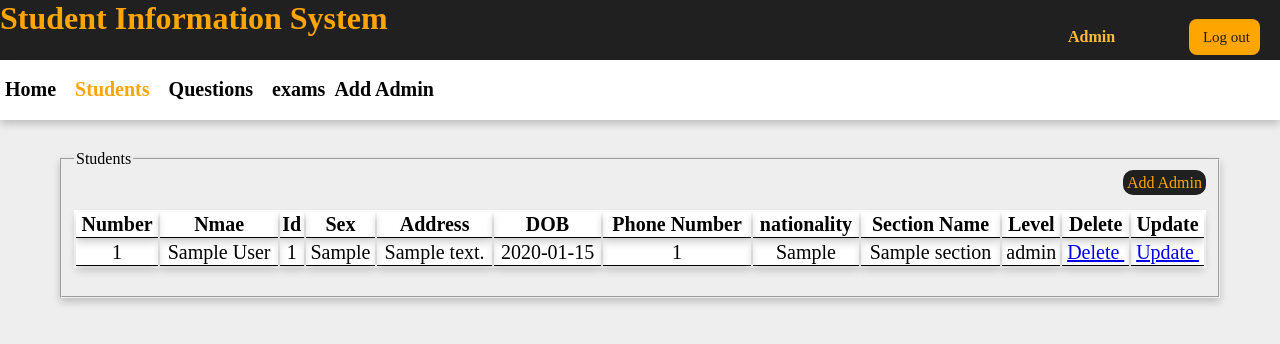
After one commit to Abdulhafeedh/student_information_system, a PHP site: page /show_student.php in a window 1280 px wide. The commit adds this page. Shown: the top 344 px of the page. Run offline with PHP 8.4, Linux system fonts and the light colour scheme; tables that the repository leaves empty hold one stand-in row (values such as "Sample post").

Commit message:
Add project web

```diff
--- a/header.php
+++ b/header.php
@@ -6,7 +6,7 @@
     <h1>Student Information System</h1><br>
     <?php
     session_start();
-    echo '<a id="wel" href="add_admin.php?update=update " ><i class="fa-solid fa-user-gear"></i> Admin</a>' ?>
+    echo '<a id="wel" href="add_update_admin.php?update=update " ><i class="fa-solid fa-user-gear"></i> Admin</a>' ?>
 
     <!-- <a id="wel" onclick="aboutus()" style="cursor: pointer;"><i class="fa-solid fa-circle-info"></i> About us</a>' -->
     <a id="user" href="logout.php"><i class="fa-solid fa-arrow-up-right-from-square"></i>&nbsp;Log out</a>
--- a/show_addmin.php
+++ b/show_admin.php
@@ -21,7 +21,7 @@
 		<a  href="course.php"><i class="fa-solid fa-book-open-reader"></i>&nbsp;Course&nbsp;&nbsp;</a>
 		<a  href="Questions.php"><i class="fa-solid fa-clipboard-question"></i>&nbsp;Questions&nbsp;&nbsp;</a>
 		<a  href="student_exams.php"><i class="fa-solid fa-chalkboard-user"></i>&nbsp;exams</a>
-		<a  style="color: orange; href="add_admin.php"><i class="fa-solid fa-chalkboard-user"></i>&nbsp;Add Admin</a>
+		<a  style="color: orange; href="add_update_admin.php"><i class="fa-solid fa-chalkboard-user"></i>&nbsp;Add Admin</a>
 		</nav>';
 
 	if (isset($_GET["admin_id"])) {
@@ -33,7 +33,7 @@
 	$sql = mysqli_query($con, "select * from admin");
 
 	echo '<fieldset id="fieldtable" ><legend>Students</legend>
-		<div style="text-align: right;"><a href="add_admin.php?add=add"  class="button_add">Add Admin</a></div><br>
+		<div style="text-align: right;"><a href="add_update_admin.php?add=add"  class="button_add">Add Admin</a></div><br>
 	<table id="idtable2" >
 		<tr>
 		<th align=center>Id</th>
--- /dev/null
+++ b/show_student.php
@@ -0,0 +1,84 @@
+<!DOCTYPE html>
+<html lang="en">
+
+<head>
+    <meta charset="UTF-8">
+    <meta http-equiv="X-UA-Compatible" content="IE=edge">
+    <meta name="viewport" content="width=device-width, initial-scale=1.0">
+    <link rel="stylesheet" href="../fontawesome-free-6.1.1-web/css/all.min.css">
+    <link rel="stylesheet" href="style.css">
+    <title>Admin</title>
+</head>
+
+<body>
+
+    <?PHP
+    include "header.php";
+    include "connect.php";
+    echo '<nav id="nav_id">
+		<br>
+		<a " href="index.php"><i class="fa-solid fa-house"></i>&nbsp;Home&nbsp;&nbsp;</a>
+		<a  style="color: orange; href="show_student.php"><i class="fa-solid fa-book-open-reader"></i>&nbsp;Students&nbsp;&nbsp;</a>
+		<a  href="Questions.php"><i class="fa-solid fa-clipboard-question"></i>&nbsp;Questions&nbsp;&nbsp;</a>
+		<a  href="student_exams.php"><i class="fa-solid fa-chalkboard-user"></i>&nbsp;exams</a>
+		<a  href="add_admin.php"><i class="fa-solid fa-chalkboard-user"></i>&nbsp;Add Admin</a>
+		</nav>';
+
+    if (isset($_GET["admin_id"])) {
+
+        $sql = mysqli_query($con, "delete from admin where admin_id=" . $_GET["admin_id"]);
+        // $sql = mysqli_query($con, "delete from exam where Sid=" . $_GET["d"]);
+        // $sql = mysqli_query($con, "delete from s_a where Sid=" . $_GET["d"]);
+    }
+    $sql = mysqli_query($con, "select 	students.s_no, students.s_name, students.s_id,students.s_sex,students.s_address,students.s_dob,students.s_phone_number,students.s_nationality,section.sec_name ,students.s_level FROM students JOIN section ON students.sec_no = section.sec_no
+    ");
+
+    echo '<fieldset id="fieldtable" ><legend>Students</legend>
+		<div style="text-align: right;"><a href="add_update_show_student.php?add=add"  class="button_add">Add Admin</a></div><br>
+	<table id="idtable2" >
+		<tr>
+		<th align=center>Number</th>
+		<th align=center>Nmae</th>
+		<th align=center>Id</th>
+	    <th align=center>Sex</th>
+		<th align=center>Address</th>
+	    <th align=center>DOB</th>
+		<th align=center>Phone Number</th>
+        <th align=center>nationality</th>
+		<th align=center>Section Name</th>
+        <th align=center>Level</th>
+		<th align=center>Delete</th>
+        <th align=center>Update</th>
+		</tr>';
+    $i = 1;
+    while ($f = mysqli_fetch_array($sql)) {
+        echo '<tr>';
+        echo '<td align=center>' . $i . '</td>';
+        echo '<td align=center>' . $f["s_name"] . '</td>';
+        echo '<td align=center>' . $f["s_id"] . '</td>';
+        echo '<td align=center>' . $f["s_sex"] . '</td>';
+        echo '<td align=center>' . $f["s_address"] . '</td>';
+        echo '<td align=center>' . $f["s_dob"] . '</td>';
+        echo '<td align=center>' . $f["s_phone_number"] . '</td>';
+        echo '<td align=center>' . $f["s_nationality"] . '</td>';
+        echo '<td align=center>' . $f["sec_name"] . '</td>';
+        echo '<td align=center>' . $f["s_level"] . '</td>';
+        echo '<td align=center><a id="edetingancor" href=i.php?delete=' . $f["s_no"] . '>Delete&nbsp;<i class="fa-solid fa-file-circle-minus"></i></a></td>';
+        echo '<td align=center><a id="edetingancor" href=add_update_show_student.php?update=' . $f["s_no"] . '>Update&nbsp;<i class="fa-solid fa-file-circle-minus"></i></a></td>';
+
+        echo '</tr>';
+        $i += 1;
+    }
+    echo '</table><br></fieldset>';
+
+
+
+
+
+
+    ?>
+
+
+</body>
+
+</html>
```
Also changed, not shown: add_update_admin.php (renamed from add_admin.php, +5 -5 lines), add_update_show_student.php (added, +175 -0 lines), s.css (+3 -8 lines).
